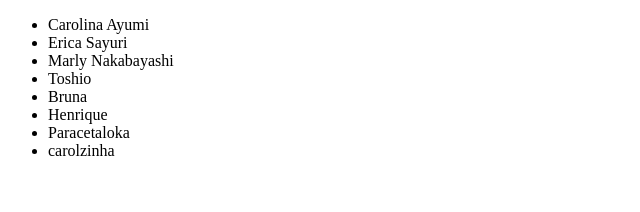
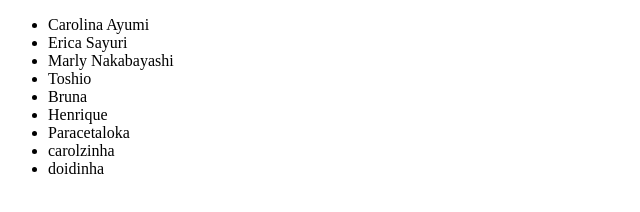
Before and after one commit to carolayumi/aula-git, a plain HTML site: page index.html in a window 1280 px wide. Shown: the full height of the page, 0-640 px from the left. Drawn offline with Linux system fonts and the light colour scheme.

Commit message:
Doidinha

```diff
--- a/index.html
+++ b/index.html
@@ -17,6 +17,7 @@
         <li>Henrique </li>
         <li>Paracetaloka</li>
         <li>carolzinha</li>
+        <li>doidinha</li>
     </ul>
 
 </body>
```
